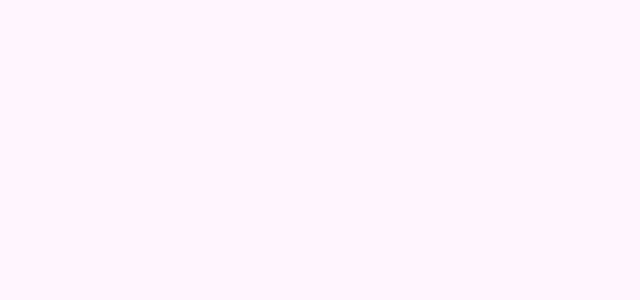
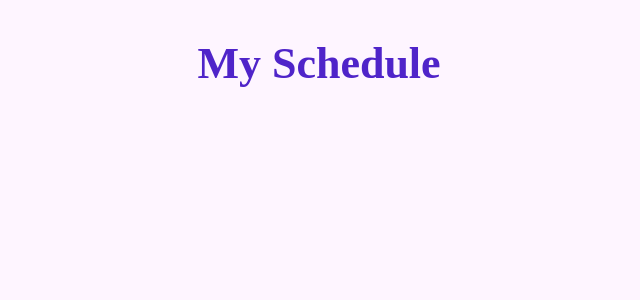
Before and after one commit to qinboan/NUSchedulers, a React (Create React App) app in the folder frontend/: page /home in a window 1280 px wide. Before the commit this address had no page. Shown: the top 300 px of the page, without its empty margins (193-833 px from the left). Built offline with nearby package versions, Linux system fonts and the light colour scheme.

Commit message:
home page

```diff
--- a/frontend/public/index.html
+++ b/frontend/public/index.html
@@ -28,6 +28,7 @@
     <link rel="stylesheet" href="style.css">
     <link href='https://fonts.googleapis.com/css?family=Commissioner' rel='stylesheet'>
     <link href='https://fonts.googleapis.com/css?family=Chewy' rel='stylesheet'>
+    <link href='https://fonts.googleapis.com/css?family=Cormorant Garamond' rel='stylesheet'>
     <script src="https://kit.fontawesome.com/0c464ddf2d.js" crossorigin="anonymous"></script>
   </head>
   <body>
--- a/frontend/public/style.css
+++ b/frontend/public/style.css
@@ -11,6 +11,15 @@ body, html {
     left: 50%;
     transform: translate(-50%, -50%);
     font-family: 'Chewy'; font-size: 22px;
+}
+
+.Schedule {
+    position: absolute;
+    top: 8%;
+    left: 40%;
+    transform: translate(-50%, -50%);
+    font-family: 'Cormorant'; font-size: 22px;
+    color: #4F24C9;
 }
 
 .login{
--- a/frontend/src/App.js
+++ b/frontend/src/App.js
@@ -3,6 +3,7 @@ import './App.css';
 import { BrowserRouter as Router, Routes, Route } from "react-router-dom";
 import Login from "./pages/Login";
 import Create from './pages/Create';
+import Home from './pages/Home';
 
 function App() {
   return (
@@ -10,6 +11,7 @@ function App() {
       <Routes>
         <Route path = "/" element = { <Login /> } />
         <Route path = "/create" element = { <Create /> } />
+        <Route path = "/home" element = { <Home /> } />
       </Routes>
     </Router>
   );
--- /dev/null
+++ b/frontend/src/pages/Home.js
@@ -0,0 +1,13 @@
+import React from "react";
+
+function Home() {
+    return (
+        <div>
+            <div className="Schedule">
+                <h1>My Schedule</h1>
+            </div>
+        </div>
+    )
+}
+
+export default Home;
--- a/frontend/src/pages/Login.js
+++ b/frontend/src/pages/Login.js
@@ -3,9 +3,14 @@ import { Navigate } from "react-router-dom";
 
 function Login() {
     const [goCreateAccount, setGoCreateAccount] = React.useState(false);
+    const [goHomePage, setGoHomePage] = React.useState(false);
 
     if (goCreateAccount) {
         return <Navigate to = "/create" />;
+    }
+
+    if (goHomePage) {
+        return <Navigate to = "/home" />;
     }
 
     return (
```
